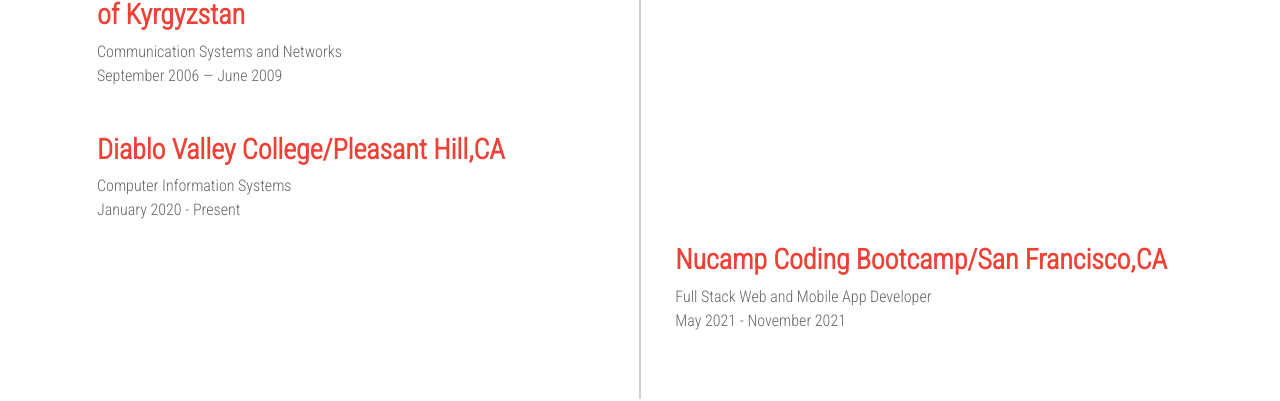
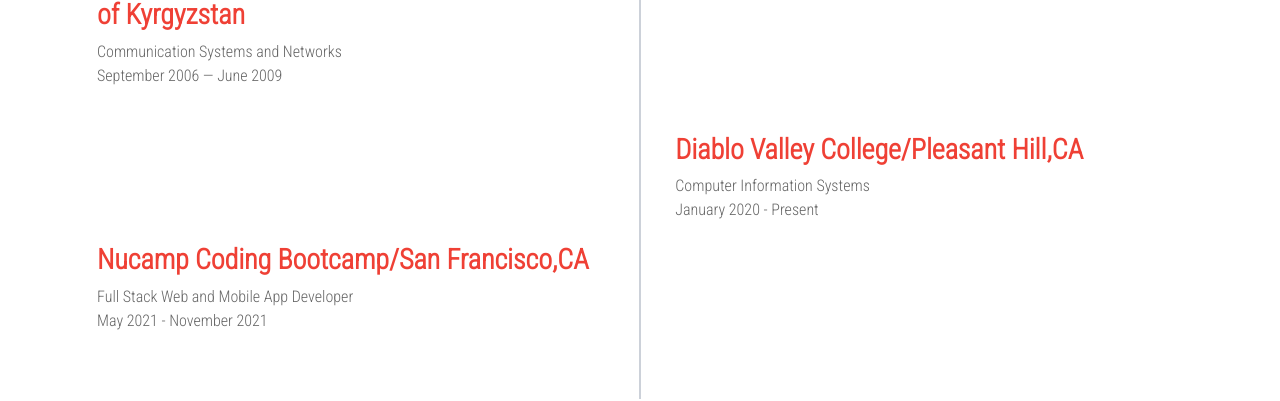
Before and after one commit to Aselya8/profile-portfolio, a React (Create React App) app: page / in a window 1280 px wide. Shown: the part 1980-2381 px from the top of the page. Built offline with nearby package versions, Linux system fonts and the light colour scheme.

Commit message:
right-left

```diff
--- a/src/components/Education.js
+++ b/src/components/Education.js
@@ -20,7 +20,7 @@
                     </div>
                 </div>
 
-                <div className="timeline-block timeline-block-left">
+                <div className="timeline-block timeline-block-right">
                     <div className="marker"></div>
                     <div className="timeline-content">
                     <h3>Diablo Valley College/Pleasant Hill,CA</h3>
@@ -30,7 +30,7 @@
                     </div>
                 </div>
 
-                <div className="timeline-block timeline-block-right">
+                <div className="timeline-block timeline-block-left">
                     <div className="marker"></div>
                     <div className="timeline-content">
                     <h3>Nucamp Coding Bootcamp/San Francisco,CA</h3>
```
